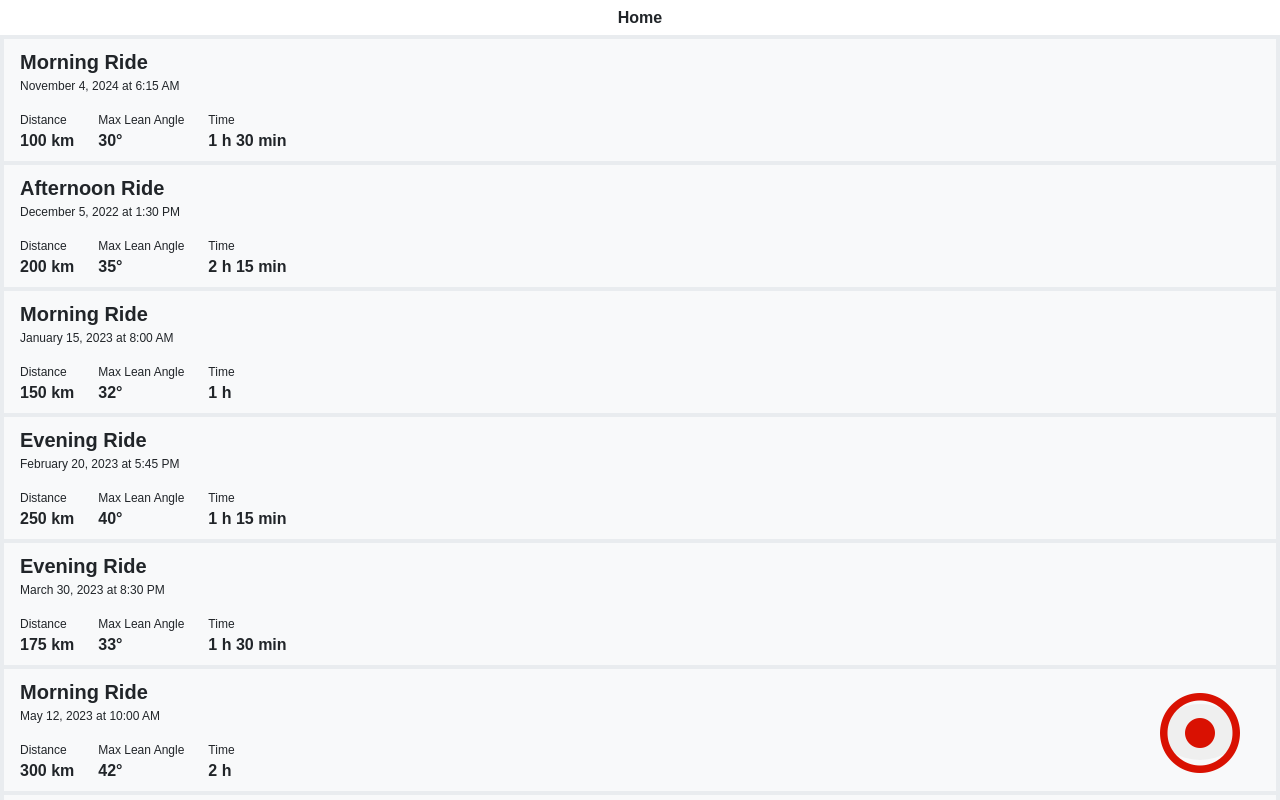
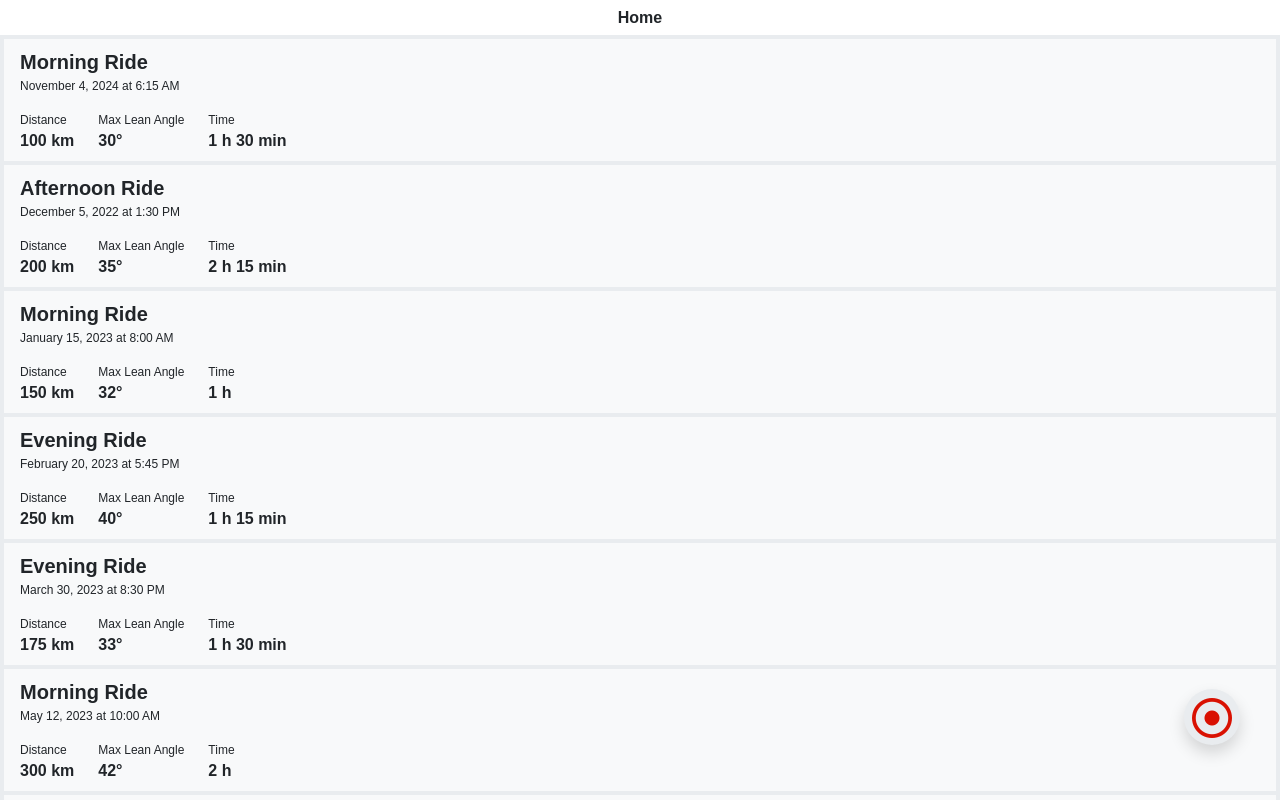
Before and after one commit to BusraTemizyurek/moto-perf, a plain HTML site: page index.html in a window 1280 px wide. Drawn offline with nearby package versions, Linux system fonts and the light colour scheme.

Commit message:
Record button (#3)
* visual updates for record button

* record button size and color changes

* global setAttributes function is created

* setAttributes function is updated

```diff
--- a/index.css
+++ b/index.css
@@ -14,12 +14,12 @@ body {
 }
 
 .main-rec-button {
-    width: 56;
+    width: 56px;
     height: 56px;
     bottom: 0;
     right: 0;
     margin-right: 40px;
-    margin-bottom: 40px;
+    margin-bottom: 55px;
     position: absolute;
     z-index: 9999;
     border: unset;
--- a/main-page.js
+++ b/main-page.js
@@ -36,8 +36,8 @@ class MainPage {
 
     #createButton() {
         const rec = document.createElement("button");
-        rec.innerHTML = '<i class="fa-regular fa-circle-dot fa-2xl" style="color: #d91102;"></i>';
-        rec.classList.add("main-rec-button", "fs-1", "bg-subtle", "rounded-circle");
+        rec.innerHTML = '<i class="fa-regular fa-circle-dot" style="color: #d91102;"></i>';
+        rec.classList.add("shadow", "align-items-center", "main-rec-button", "fs-1", "bg-body-secondary", "rounded-circle");
         rec.onclick = this.#onRecClick.bind(this);
 
         return rec;
--- a/utilities.js
+++ b/utilities.js
@@ -26,3 +26,9 @@ function formatDate(date) {
         hour12: true
     });
 }
+
+function setAttributes(element, attributes) {
+    for (const [key, value] of attributes) {
+        element.setAttribute(key, value);
+    }
+}
```
